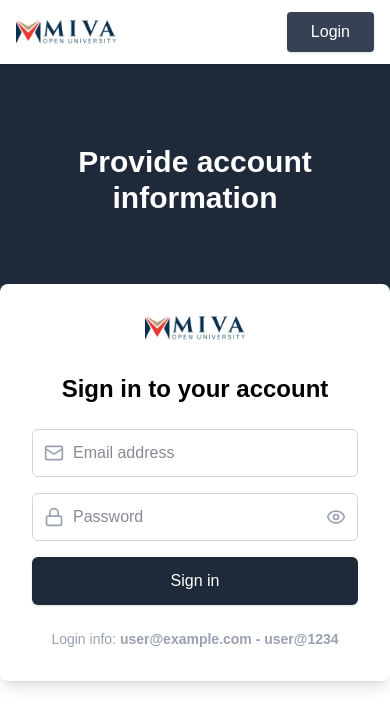
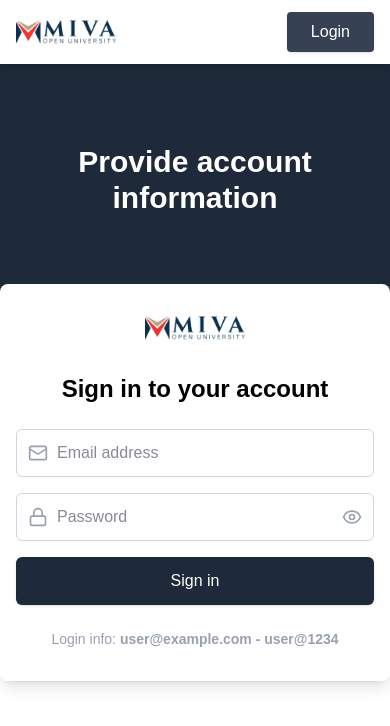
Before and after one commit to Ayodejioladimeji/student-information-management, a Next.js app: page /auth/signin in a window 390 px wide. Shown: the top 726 px of the page. Built offline with nearby package versions, Linux system fonts and the light colour scheme; no server answers.

Commit message:
Reduced auth container padding on Smaller screens

```diff
--- a/src/app/(auth)/auth/signin/page.tsx
+++ b/src/app/(auth)/auth/signin/page.tsx
@@ -71,7 +71,7 @@ export default function LoginPage() {
                 </h1>
             </div>
 
-            <div className="w-full max-w-md py-8 px-8 -mt-20 bg-white shadow-lg rounded-lg">
+            <div className="w-full max-w-md py-8 px-4 md:px-8 -mt-20 bg-white shadow-lg rounded-lg">
                 <div className="space-y-6">
 
                     <div className="mb-8 flex justify-center">
```
